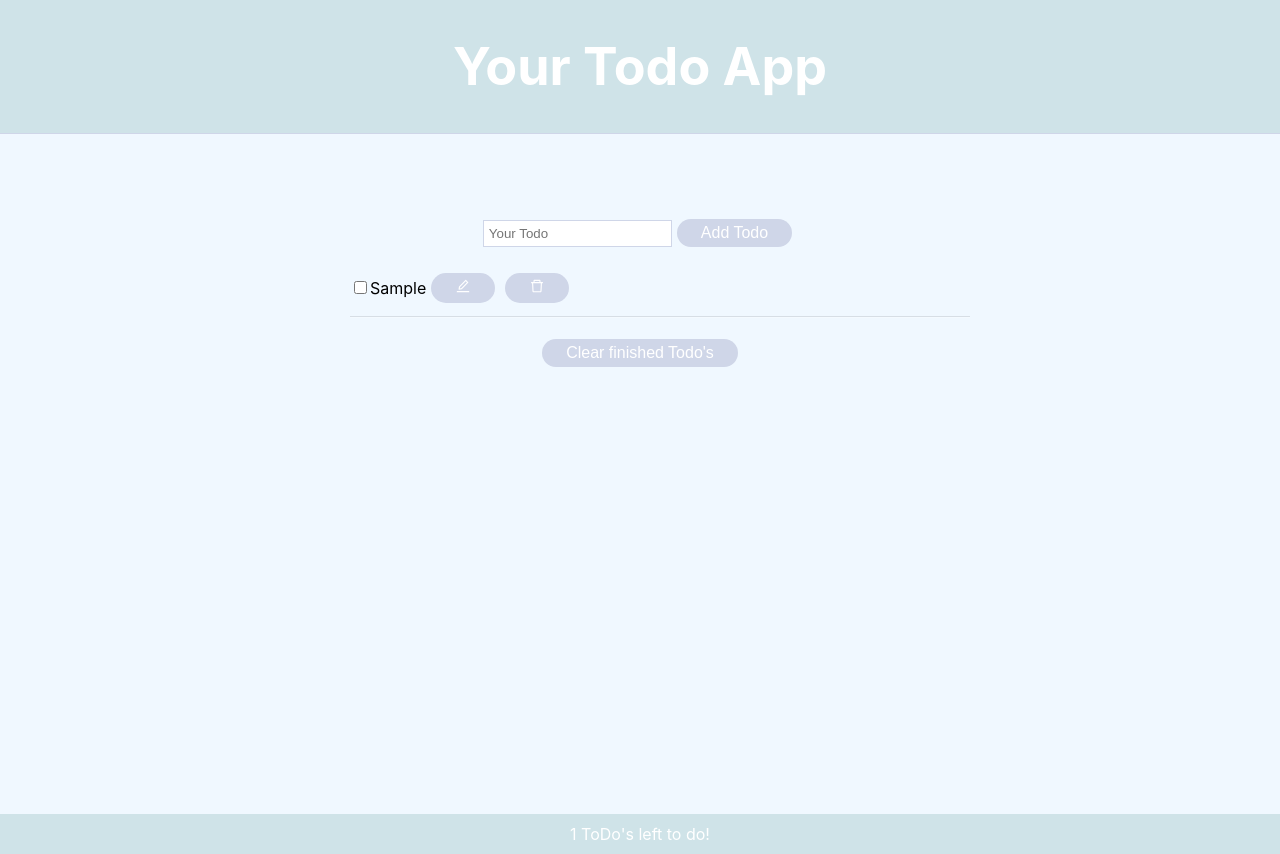
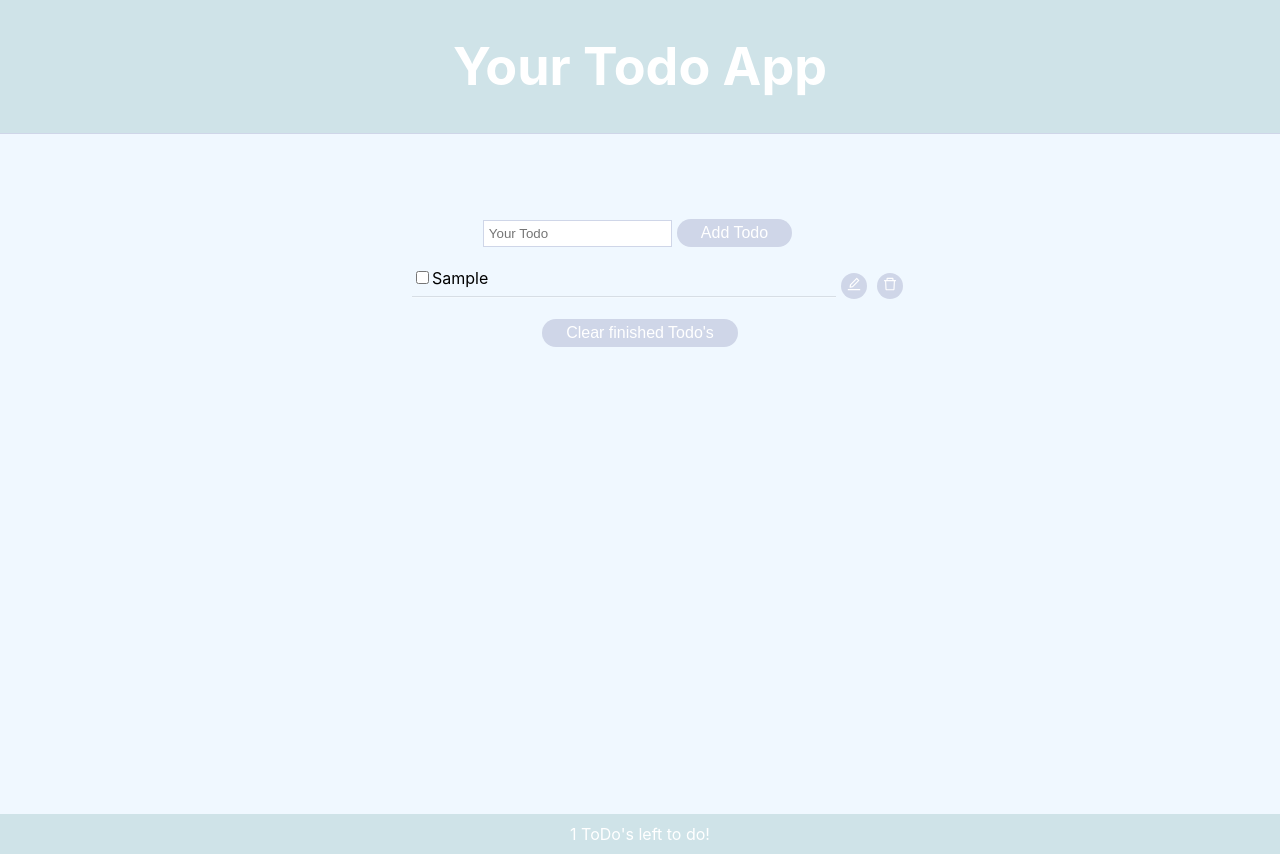
Before and after one commit to maureenoldyck/intro-react, a React (Create React App) app: page / in a window 1280 px wide. Both pictures are taken after typing "Sample" into the empty fields and a click on the button "Add Todo". Built offline with nearby package versions, Linux system fonts and the light colour scheme.

Commit message:
Style buttons

```diff
--- a/src/App.css
+++ b/src/App.css
@@ -26,7 +26,7 @@
 
 .listItem {
   list-style: none;
-  width: 50%;
+  width: 40%;
   margin: 0 auto;
   text-align: left;
 }
@@ -80,3 +80,9 @@ footer {
   height: 75vh;
   overflow: auto;
 }
+
+
+.smallButton {
+  padding: 3px 5px;
+  float:right;
+}
--- a/src/components/ToDo.js
+++ b/src/components/ToDo.js
@@ -1,15 +1,9 @@
 import React, {useRef}  from 'react'
-import { AiOutlineEdit } from 'react-icons/ai';
-import { AiOutlineSave } from 'react-icons/ai';
-import { AiOutlineDelete } from 'react-icons/ai';
-
-
+import { AiOutlineEdit, AiOutlineSave, AiOutlineDelete } from 'react-icons/ai';
 
 const Todo = ({todo, todos, setTodo}) => {
 
-
     const editInput = useRef();
-
 
     const completeHandler = () => {
         setTodo(todos.map((toggleTodo) => {
@@ -65,11 +59,11 @@ const Todo = ({todo, todos, setTodo}) => {
                 ? <input type='text' placeholder={todo.text} ref={editInput} />
                 : `${todo.text}`
             }
+            <button className="smallButton" onClick={deleteTodo}> <AiOutlineDelete/> </button>
             {todo.edit
                 ? <button className="smallButton" onClick={saveEditTodo}> <AiOutlineSave/> </button>
                 : <button className="smallButton" onClick={editTodo}> <AiOutlineEdit/> </button>
             }
-            <button className="smallButton" onClick={deleteTodo}> <AiOutlineDelete/> </button>
             <hr />
         </li>
     )
```
